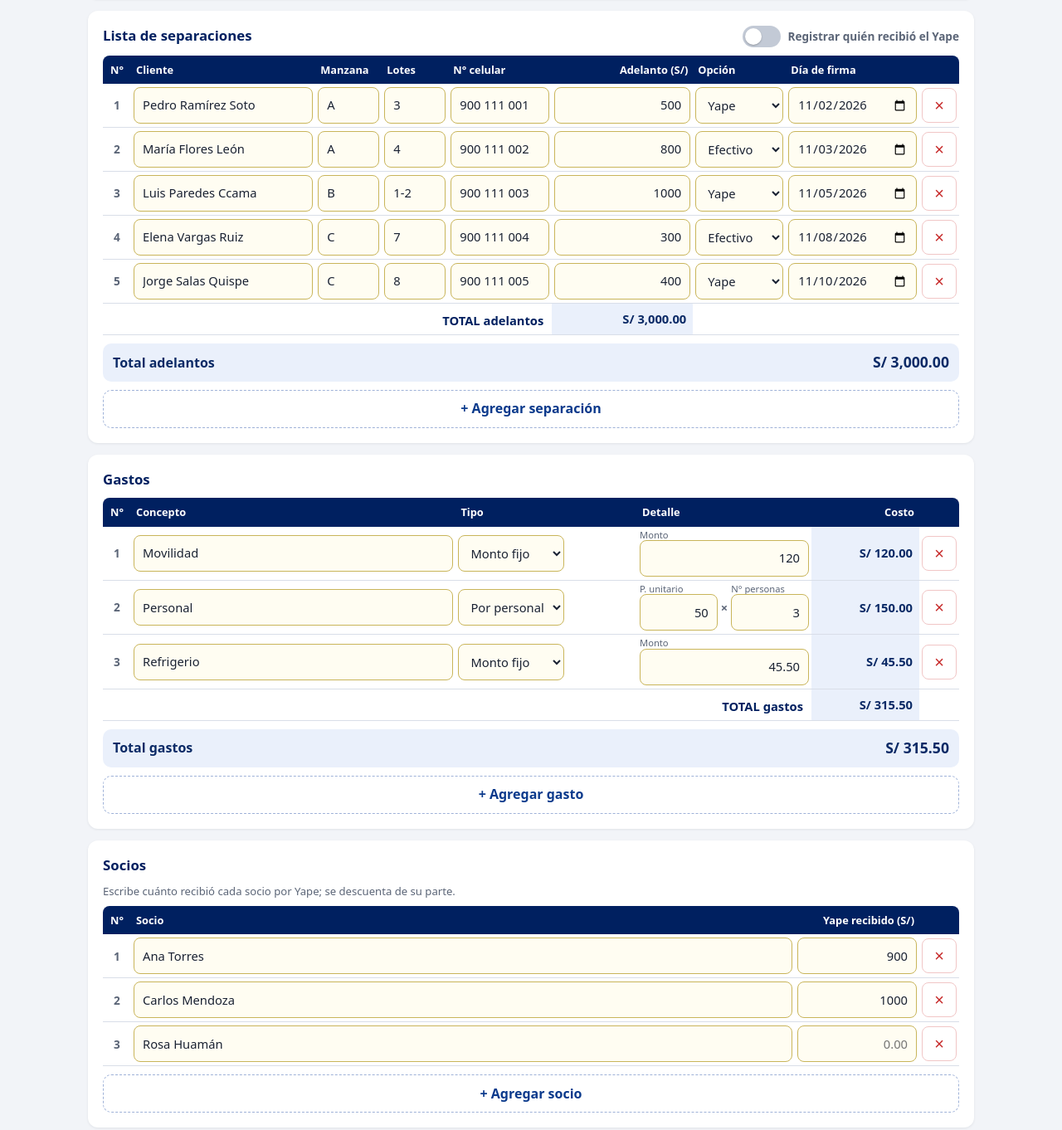
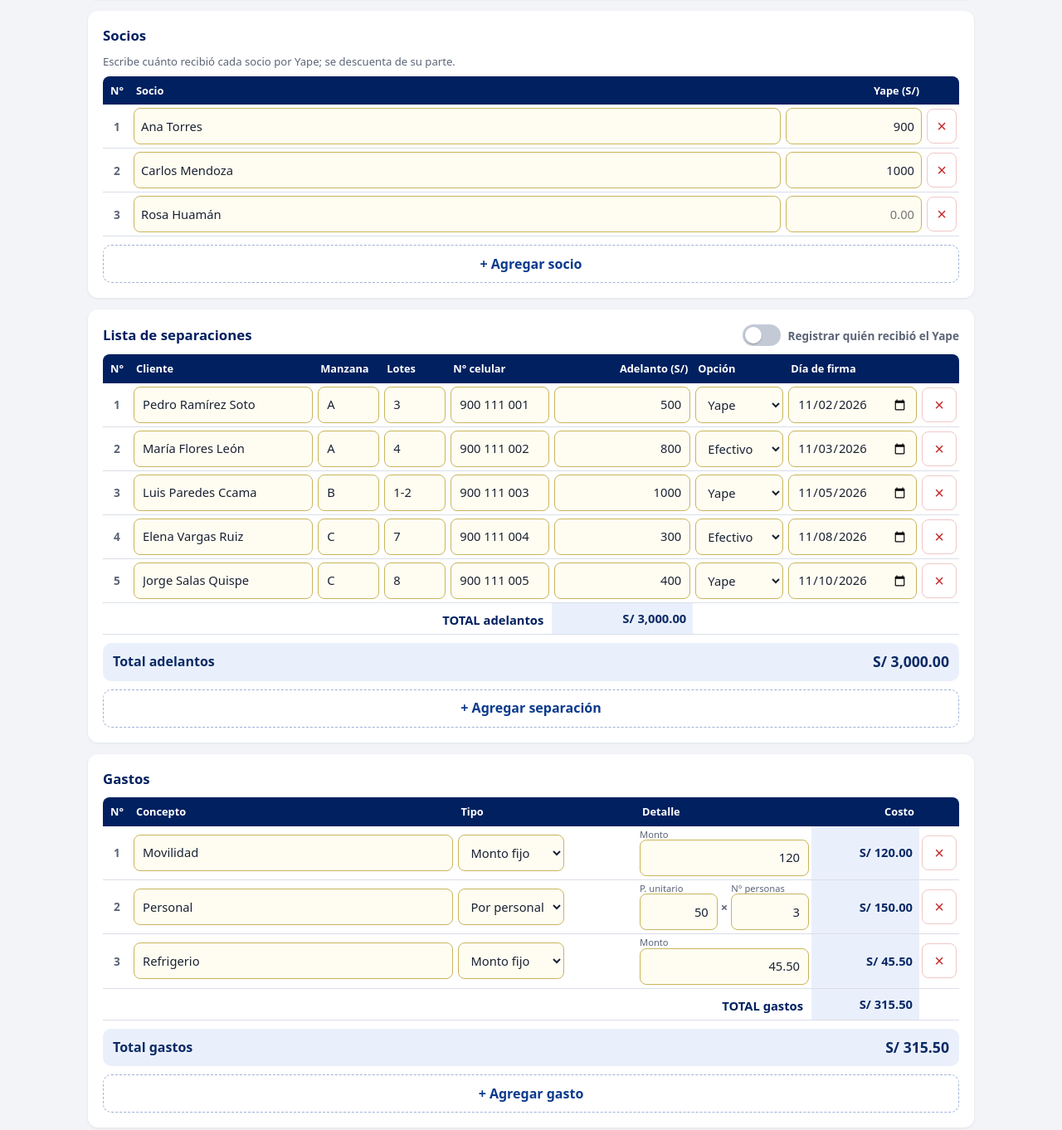
Before and after one commit to valmig872-code/loti-cuentas, a plain HTML site: page index.html in a window 1280 px wide. Shown: the part 280-1642 px from the top of the page at 83% size. Drawn offline with Linux system fonts and the light colour scheme.

Commit message:
Mover la sección Socios antes de la lista de separaciones
Así se registran los socios sin bajar hasta el final. Además se ajusta
el ancho de la tabla de socios para que los nombres se lean en el celular.

Co-Authored-By: Claude Opus 5.5 <noreply@anthropic.com>

```diff
--- a/css/styles.css
+++ b/css/styles.css
@@ -149,7 +149,11 @@ tfoot td { border-bottom: 0; padding-top: 8px !important; }
 .detalle > div { flex: 1; }
 
 #tblSoc { min-width: 0; }
-#tblSoc td:nth-child(3) { width: 150px; }
+#tblSoc td:nth-child(3) { width: 96px; }
+#tblSoc .c-del { width: 40px; }
+#tblSoc .btn-del { width: 36px; }
+#tblSoc td .in { padding-left: 8px; padding-right: 8px; }
+@media (min-width: 700px) { #tblSoc td:nth-child(3) { width: 170px; } }
 .yape-cell { display: flex; gap: 4px; align-items: center; }
 .btn-reset {
   flex: none; width: 40px; min-height: 40px; border-radius: 8px; border: 1px solid var(--line);
--- a/index.html
+++ b/index.html
@@ -42,7 +42,27 @@
       <input id="lugar" class="in in-lg" type="text" autocomplete="off" placeholder="Ej. Sector Las Flores">
     </section>
 
-    <!-- 2. Separaciones -->
+    <!-- 2. Socios -->
+    <section class="card">
+      <div class="card-head"><h2>Socios</h2></div>
+      <p class="hint" id="hintSocios"></p>
+      <div class="table-scroll">
+        <table class="grid" id="tblSoc">
+          <thead>
+            <tr>
+              <th class="c-n">N°</th>
+              <th>Socio</th>
+              <th class="num">Yape (S/)</th>
+              <th class="c-del no-print"><span class="sr-only">Eliminar</span></th>
+            </tr>
+          </thead>
+          <tbody id="socBody"></tbody>
+        </table>
+      </div>
+      <button type="button" class="btn btn-add no-print" data-action="addSoc">+ Agregar socio</button>
+    </section>
+
+    <!-- 3. Separaciones -->
     <section class="card">
       <div class="card-head">
         <h2>Lista de separaciones</h2>
@@ -83,7 +103,7 @@
       <button type="button" class="btn btn-add no-print" data-action="addSep">+ Agregar separación</button>
     </section>
 
-    <!-- 3. Gastos -->
+    <!-- 4. Gastos -->
     <section class="card">
       <div class="card-head"><h2>Gastos</h2></div>
       <div class="table-scroll">
@@ -110,26 +130,6 @@
       </div>
       <div class="sum-line"><span>Total gastos</span><strong id="sumGas"></strong></div>
       <button type="button" class="btn btn-add no-print" data-action="addGas">+ Agregar gasto</button>
-    </section>
-
-    <!-- 4. Socios -->
-    <section class="card">
-      <div class="card-head"><h2>Socios</h2></div>
-      <p class="hint" id="hintSocios"></p>
-      <div class="table-scroll">
-        <table class="grid" id="tblSoc">
-          <thead>
-            <tr>
-              <th class="c-n">N°</th>
-              <th>Socio</th>
-              <th class="num">Yape recibido (S/)</th>
-              <th class="c-del no-print"><span class="sr-only">Eliminar</span></th>
-            </tr>
-          </thead>
-          <tbody id="socBody"></tbody>
-        </table>
-      </div>
-      <button type="button" class="btn btn-add no-print" data-action="addSoc">+ Agregar socio</button>
     </section>
 
     <!-- 5. Resultado -->
```
